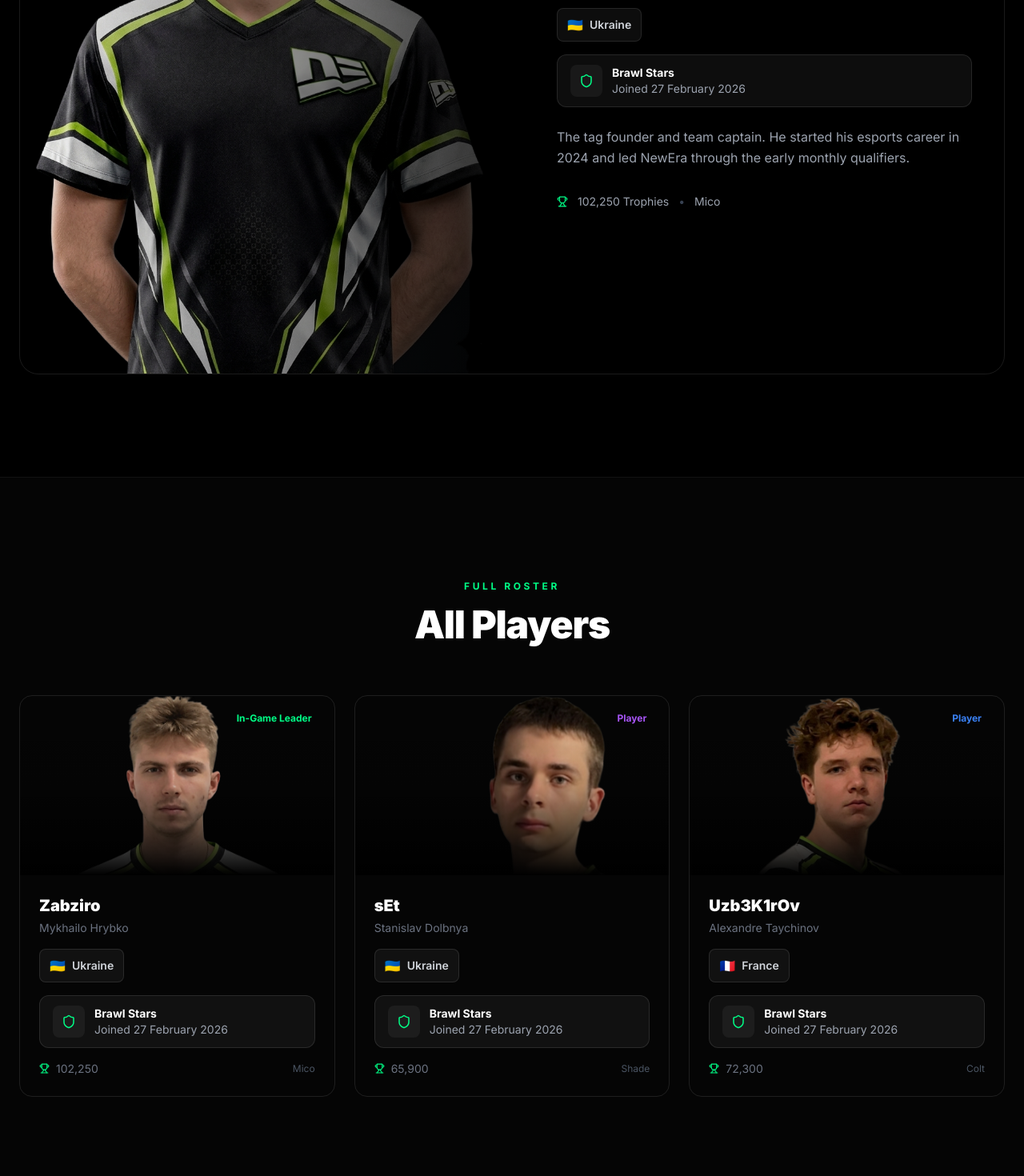
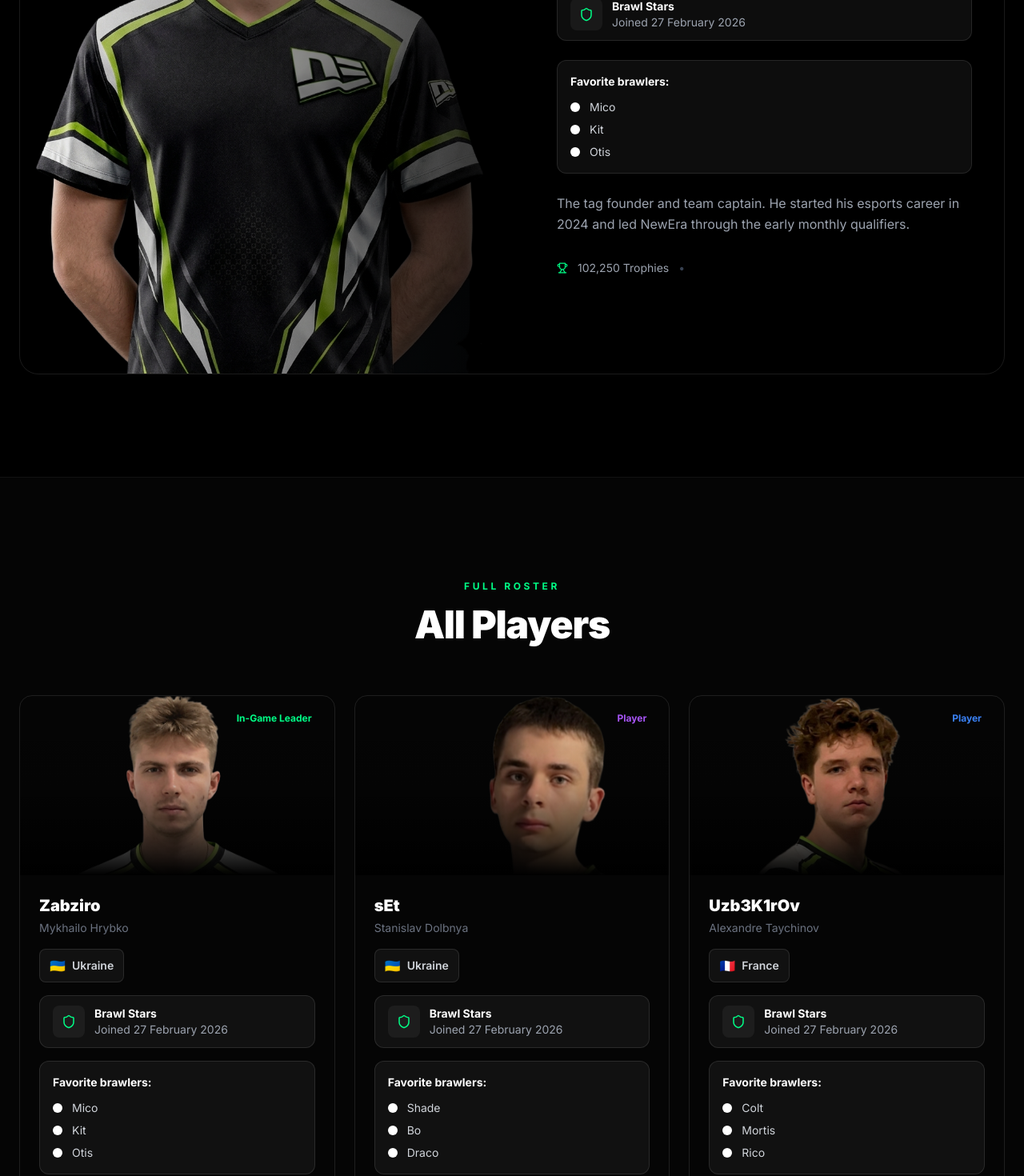
Before and after one commit to Hrybkozab/NewEra-site, a React (Vite) app: page /#/team in a window 1280 px wide. Shown: the part 1220-2690 px from the top of the page at 80% size. Built offline with nearby package versions, Linux system fonts and the light colour scheme; a web font is replaced by a local one.

Commit message:
Add favorite brawlers lists

```diff
--- a/src/pages/Team.tsx
+++ b/src/pages/Team.tsx
@@ -31,7 +31,7 @@ const players = [
     country: "Ukraine",
     flag: "🇺🇦",
     trophies: "102,250",
-    mainBrawler: "Mico",
+    favoriteBrawlers: ["Mico", "Kit", "Otis"],
     bio: "The tag founder and team captain. He started his esports career in 2024 and led NewEra through the early monthly qualifiers.",
     img: "/images/team/player-image3.png.png",
     color: "rgba(0, 255, 135, 1)",
@@ -44,7 +44,7 @@ const players = [
     country: "Ukraine",
     flag: "🇺🇦",
     trophies: "65,900",
-    mainBrawler: "Shade",
+    favoriteBrawlers: ["Shade", "Bo", "Draco"],
     bio: "A flexible player who adapts to any draft and gives the team the freedom to switch styles mid-series.",
     img: "/images/team/player-image4.png",
     color: "rgba(168, 85, 247, 1)",
@@ -57,7 +57,7 @@ const players = [
     country: "France",
     flag: "🇫🇷",
     trophies: "72,300",
-    mainBrawler: "Colt",
+    favoriteBrawlers: ["Colt", "Mortis", "Rico"],
     bio: "Known for calm positioning and defensive awareness, he helps the roster stay stable during aggressive sets.",
     img: "/images/team/player-image1.png.png",
     color: "rgba(59, 130, 246, 1)",
@@ -161,6 +161,17 @@ export default function Team() {
                     <div className="text-sm text-gray-400">Joined 27 February 2026</div>
                   </div>
                 </div>
+                <div className="mb-6 rounded-xl border border-white/10 bg-white/5 px-4 py-4">
+                  <div className="mb-3 text-sm font-bold text-white">Favorite brawlers:</div>
+                  <div className="space-y-2">
+                    {players[activePlayer].favoriteBrawlers.map((brawler) => (
+                      <div key={brawler} className="flex items-center gap-3 text-sm text-gray-300">
+                        <span className="h-3 w-3 rounded-full bg-white" />
+                        <span>{brawler}</span>
+                      </div>
+                    ))}
+                  </div>
+                </div>
                 <p className="mb-8 leading-relaxed text-gray-400">{players[activePlayer].bio}</p>
 
                 <div className="flex flex-wrap items-center gap-3 text-sm text-gray-400">
@@ -226,12 +237,23 @@ export default function Team() {
                       <div className="text-sm text-gray-400">Joined 27 February 2026</div>
                     </div>
                   </div>
+                  <div className="mb-4 rounded-xl border border-white/10 bg-white/5 px-4 py-4">
+                    <div className="mb-3 text-sm font-bold text-white">Favorite brawlers:</div>
+                    <div className="space-y-2">
+                      {player.favoriteBrawlers.map((brawler) => (
+                        <div key={brawler} className="flex items-center gap-3 text-sm text-gray-300">
+                          <span className="h-3 w-3 rounded-full bg-white" />
+                          <span>{brawler}</span>
+                        </div>
+                      ))}
+                    </div>
+                  </div>
                   <div className="flex items-center justify-between">
                     <div className="flex items-center gap-2 text-sm text-gray-500">
                       <Trophy size={13} className="text-[#00ff87]" />
                       <span>{player.trophies}</span>
                     </div>
-                    <span className="text-xs text-gray-600">{player.mainBrawler}</span>
+                    <span className="text-xs text-gray-600">{player.favoriteBrawlers.join(", ")}</span>
                   </div>
                 </div>
               </div>
```
